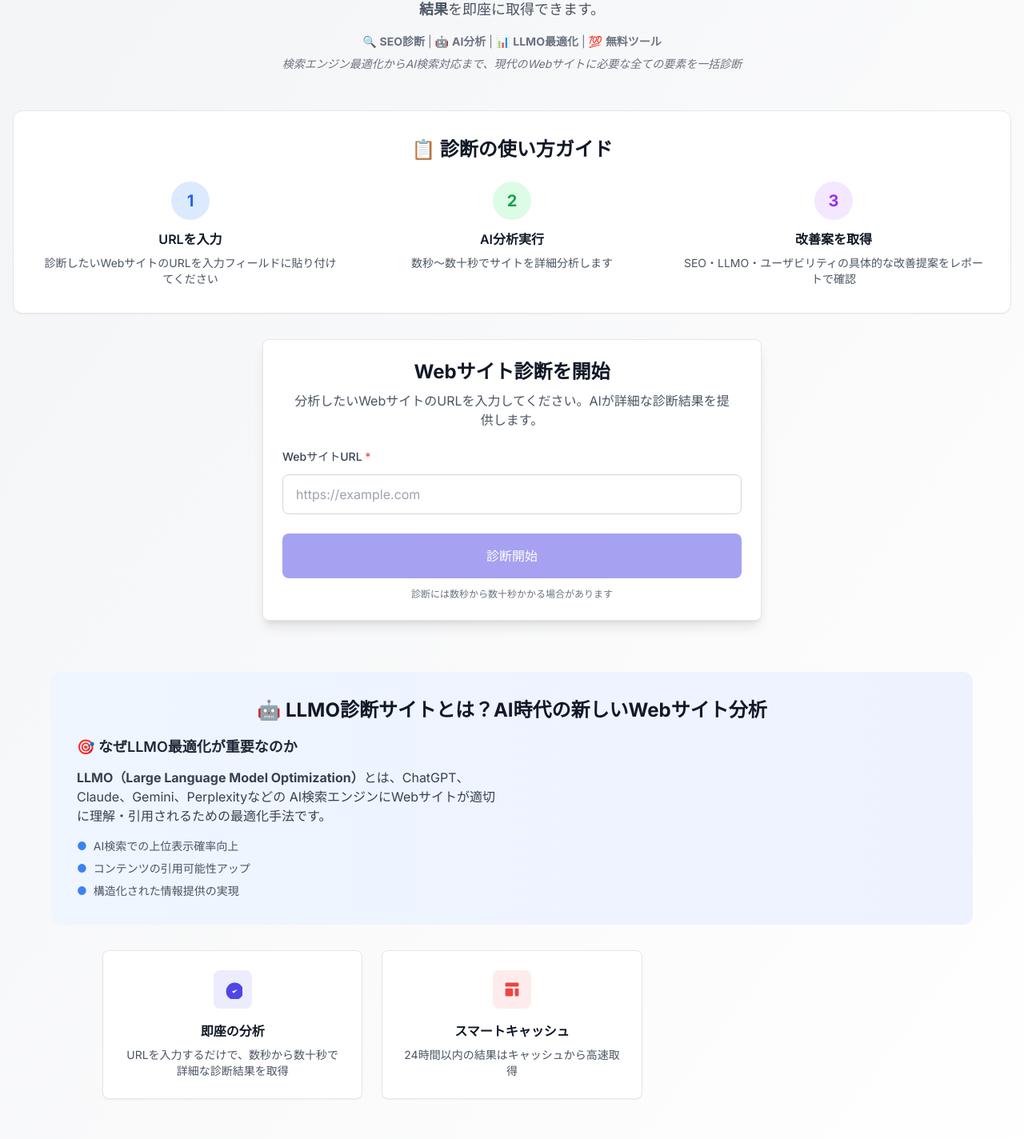
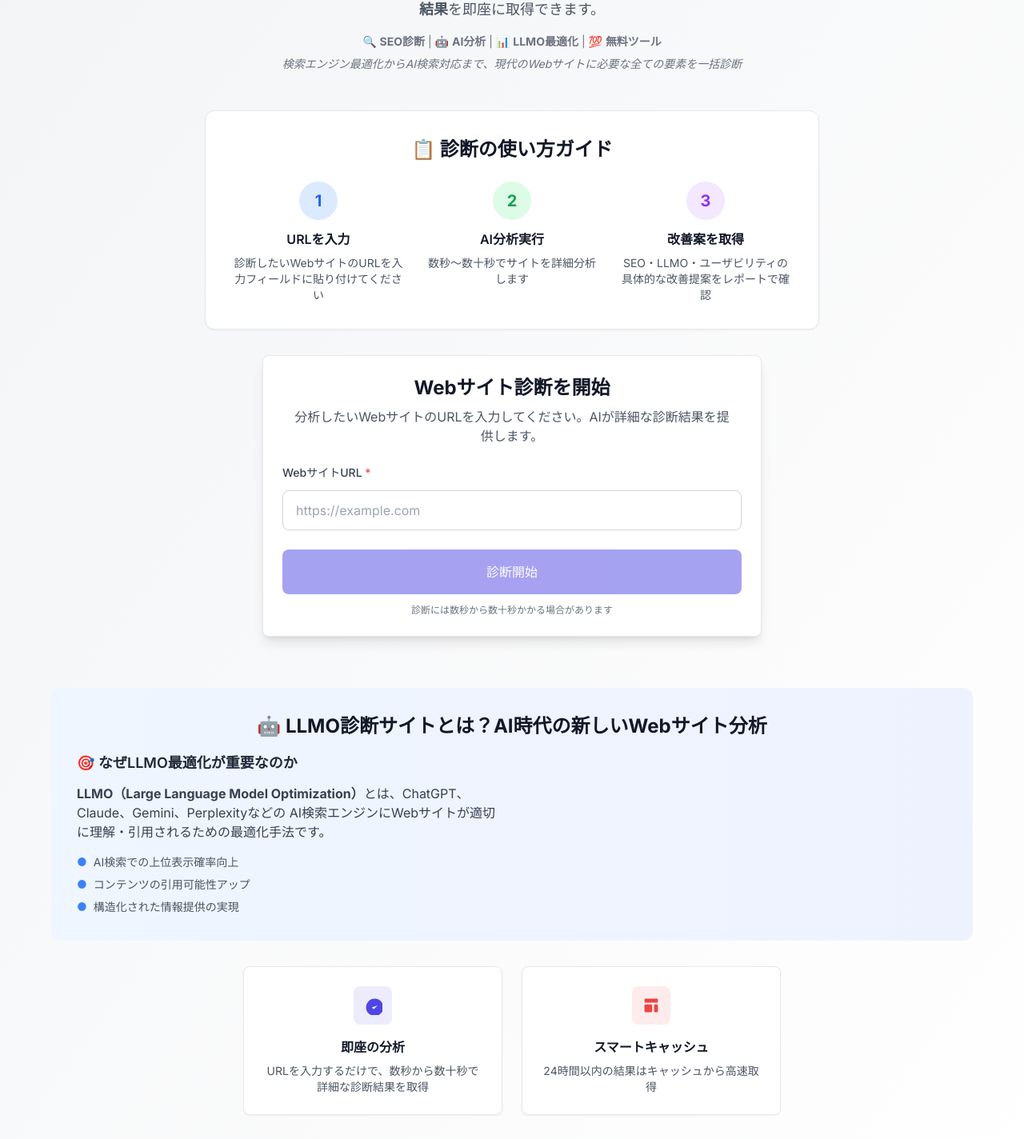
Before and after one commit to ikeike55momo/llmo_check, a Next.js app: page / in a window 1280 px wide. Shown: the part 235-1659 px from the top of the page at 80% size. Built offline with nearby package versions, Linux system fonts and the light colour scheme.

Commit message:
使い方ガイドの横幅をmax-w-3xlで中央寄せ・見やすく調整

```diff
--- a/app/page.tsx
+++ b/app/page.tsx
@@ -108,7 +108,7 @@ export default function HomePage() {
         </div>
 
         {/* 使い方ガイド（上部に移動） */}
-        <div className="bg-white rounded-xl shadow-sm border border-gray-200 p-6 sm:p-8 mb-8">
+        <div className="bg-white rounded-xl shadow-sm border border-gray-200 p-6 sm:p-8 mb-8 max-w-3xl mx-auto">
           <h2 className="text-xl sm:text-2xl font-bold text-gray-900 mb-6 text-center">
             📋 診断の使い方ガイド
           </h2>
@@ -189,8 +189,8 @@ export default function HomePage() {
             </div>
           </div>
 
-          {/* 機能紹介（下部に移動） */}
-          <div className="grid grid-cols-1 sm:grid-cols-2 md:grid-cols-3 gap-4 sm:gap-6 mb-8 sm:mb-12 max-w-5xl mx-auto">
+          {/* 機能紹介（下部に移動・中央寄せ2列に変更） */}
+          <div className="grid grid-cols-1 sm:grid-cols-2 gap-4 sm:gap-6 mb-8 sm:mb-12 max-w-2xl mx-auto justify-center">
             <div className="text-center p-4 sm:p-6 bg-white rounded-lg shadow-sm border border-gray-200">
               <div className="w-10 sm:w-12 h-10 sm:h-12 bg-primary/10 rounded-lg flex items-center justify-center mx-auto mb-3 sm:mb-4">
                 <svg className="w-5 sm:w-6 h-5 sm:h-6 text-primary" fill="currentColor" viewBox="0 0 20 20">
@@ -202,8 +202,7 @@ export default function HomePage() {
                 URLを入力するだけで、数秒から数十秒で詳細な診断結果を取得
               </p>
             </div>
-
-            <div className="text-center p-4 sm:p-6 bg-white rounded-lg shadow-sm border border-gray-200 sm:col-span-2 md:col-span-1">
+            <div className="text-center p-4 sm:p-6 bg-white rounded-lg shadow-sm border border-gray-200">
               <div className="w-10 sm:w-12 h-10 sm:h-12 bg-accent/10 rounded-lg flex items-center justify-center mx-auto mb-3 sm:mb-4">
                 <svg className="w-5 sm:w-6 h-5 sm:h-6 text-accent" fill="currentColor" viewBox="0 0 20 20">
                   <path d="M3 4a1 1 0 011-1h12a1 1 0 011 1v2a1 1 0 01-1 1H4a1 1 0 01-1-1V4zM3 10a1 1 0 011-1h6a1 1 0 011 1v6a1 1 0 01-1 1H4a1 1 0 01-1-1v-6zM14 9a1 1 0 00-1 1v6a1 1 0 001 1h2a1 1 0 001-1v-6a1 1 0 00-1-1h-2z" />
```
